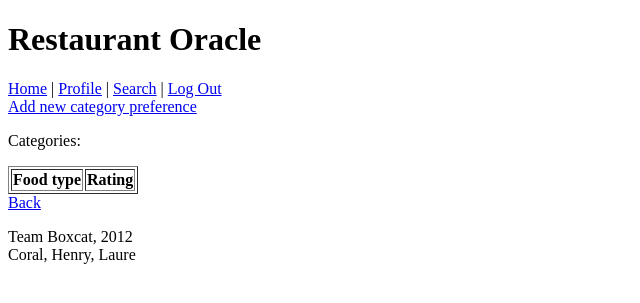
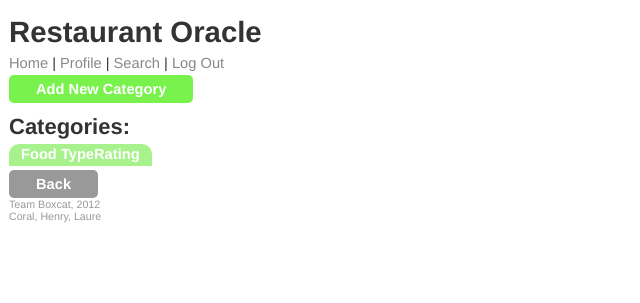
Before and after one commit to henrybw/restaurant-oracle, a PHP site: page /profile_prefs.php in a window 1280 px wide. Shown: the top 303 px of the page, without its empty margins (0-640 px from the left). Run offline with PHP 8.4, Linux system fonts and the light colour scheme; the visitor is signed in with stand-in values (Sample User, id 1); tables that the repository leaves empty or names only in its code hold one stand-in row (values such as "Sample post"); lists and menus that the app fills with data are empty.

Commit message:
added some basic styles -- not finished yet

```diff
--- a/src/web/views/_common.php
+++ b/src/web/views/_common.php
@@ -41,13 +41,14 @@ function page_header($title)
 	<body>
 		<div id="header">
 			<h1>Restaurant Oracle</h1>
-		</div>
-		<div id="nav">
-			<a href="index.php">Home</a> |
-			<a href="profile.php">Profile</a> |
-			<a href="search.php">Search</a>
-			<?= logged_in() ? '| <a href="logout.php">Log Out</a>' : '' ?>
 
+			<div id="nav">
+				<a href="index.php">Home</a> |
+				<a href="profile.php">Profile</a> |
+				<a href="search.php">Search</a>
+				<?= logged_in() ? '| <a href="logout.php">Log Out</a>' : '' ?>
+
+			</div>
 		</div>
 		<div id="main">
 <?php
--- a/src/web/views/css/common.css
+++ b/src/web/views/css/common.css
@@ -1,16 +1,126 @@
 /*
  * @author Coral Peterson
  */
+
+/* Reset everything */
+* {
+	padding: 0px;
+	margin: 0px;
+}
+
+/* General styles */
+body {
+	font-family: Helvetica, Arial, Verdana, sans-serif;
+	font-size: 11pt;
+	color: #333;
+	/*margin: 7px 20px;*/
+	max-width: 480px;
+	min-width: 320px;
+	padding: 0px 9px;
+}
+
+h1, h2 {
+	padding: 0.5em 0 0.2em 0;
+	clear: both;
+}
+
+a {
+	text-decoration: none;
+	color: #888;
+}
+
+a:hover {
+	color: #A7F28C; /* Very light green */
+}
+
+a:active {
+	color: #7AF24E; /* Light green */
+}
+
+table {
+	border-collapse: collapse;
+}
+
+table tr.even {
+	background-color: #eee;
+}
+table tr.odd {
+	background-color: #fff;
+}
+
+table th.top, table th div.corner, table tr.bottom {
+	background-color: #A7F28C;
+}
+
+table tr.bottom div {
+	height: 2px;
+}
+
+table th div.corner {
+	width: 12px;
+	height: 20px;
+	/*background-color: black;*/
+}
+
+table th div.corner.right {
+	border-radius: 0 10px 0 0;
+}
+
+table th div.corner.left {
+	border-radius: 10px 0 0 0;
+}
+
+/* =====================Useful classes ========================*/
 
 .hidden {
     display: none;
 }
 
-/*#login {
-    outline: 1px solid red;
-}*/
+.button {
+
+	/*border: 1px solid DarkGreen;*/
+	border-radius: 5px 5px 5px 5px;
+	clear: both;
+	color: white; /*DarkGreen*/
+	float: left;
+	padding: 6px 27px;
+	text-decoration: none;
+	font-weight: bold;
+	margin-top: 4px;
+}
+
+a.button:hover, table th {
+	color: white;
+}
+
+/* colors for action buttons*/
+.button.action {
+	background-color: #7AF24E; /* Light green */
+}
+
+.button.action:hover {
+	background-color: #A7F28C; /* Very light green */
+}
+
+.button.navBtn {
+	background-color: #999;
+}
+
+.button.navBtn:hover {
+	background-color: #aaa;
+}
+
+/* ======================Specific styles ===========================*/
 
 .status {
     min-height: 50px;
     line-height: 50px;
 }
+
+
+#footer {
+	display: block;
+	clear: both;
+	font-size: 8pt;
+	color: #999;
+}
--- a/src/web/views/css/mobile.css
+++ b/src/web/views/css/mobile.css
@@ -5,9 +5,6 @@ for styles that will only appear on the mobile site
 
 */
 
-body {
-    color: #555;
-}
 
 /*
 
@@ -18,3 +15,7 @@ body {
     }
 }
 */
+
+#header, #footer {
+	text-align: center;
+}
--- a/src/web/views/profile.php
+++ b/src/web/views/profile.php
@@ -42,11 +42,9 @@ function page_body($data = null)
   </p>
 
   <p>
-    <ul>
-      <li><a href="profile_prefs.php">Manage my restaurants and foods</a></li>
+    <a href="profile_prefs.php" class="button action">Manage my Preferences</a>
       <!--<li><a href="#">Switch profiles</li>-->
-      <li><a href="my_groups.php">Manage my groups</a></li>
-    </ul>
+    <a href="my_groups.php" class="button action">Manage My Groups</a>
 
 <?php
    } else {
--- a/src/web/views/profile_prefs.php
+++ b/src/web/views/profile_prefs.php
@@ -29,9 +29,8 @@ function page_body($data = null)
 	if (isset($data)) {
 	?>
 
-		<a href="#" id="add_category_link" onclick="display_add_category();">Add new category preference</a><br />
+		<a href="#" id="add_category_link" class="button action" onclick="display_add_category();">Add New Category</a><br />
 		<div id="add_category" class="category hidden">
-
 
 			Category: <!--<input name="category" type="text" /> <br /> -->
 			<select name="category">
@@ -57,21 +56,43 @@ function page_body($data = null)
 		</div>
 
 
-		<p>Categories:</p>
-		<table border=1 id="preference_table">
-			<tr><th>Food type</th><th>Rating</th></tr>
+
+
+		<h2>Categories:</h2>
+		<table cellpadding="0" cellspacing="0" id="preference_table">
+			<tr>
+				<th><div class="corner left"></div></th>
+				<th class="top">Food Type</th>
+				<th class="top">Rating</th>
+				<th><div class="corner right"></div></th>
+			</tr>
 			<?php
 
 			//print_r($data);
 			$user_prefs = $data['user_prefs'];
+			$even = true;
 			foreach ($user_prefs as $pref) {
 			?>
-				<tr id="pref_<?= $pref['name'] ?>"><td class="cat_name"><?= $pref['name'] ?></td><td class="rating"><?= $pref['rating'] ?></td></tr>
+				<tr id="pref_<?= $pref['name'] ?>" class="<?= $even ? 'even' : 'odd' ?>">
+					<td></td>
+					<td class="cat_name"><?= $pref['name'] ?></td>
+					<td class="rating"><?= $pref['rating'] ?></td>
+					<td></td>
+				</tr>
 			<?php
+				$even = !$even;
 			}
 			?>
+
+			<tr class="bottom">
+				<td></td>
+				<td></td>
+				<td><div></div></td>
+				<td></td>
+			</tr>
+
 		</table>
-		<a href="profile.php">Back</a>
+		<a href="profile.php" class="button navBtn">Back</a>
 		<?php
 
 
```
Also changed, not shown: src/web/views/my_groups.php (+36 -17 lines).
